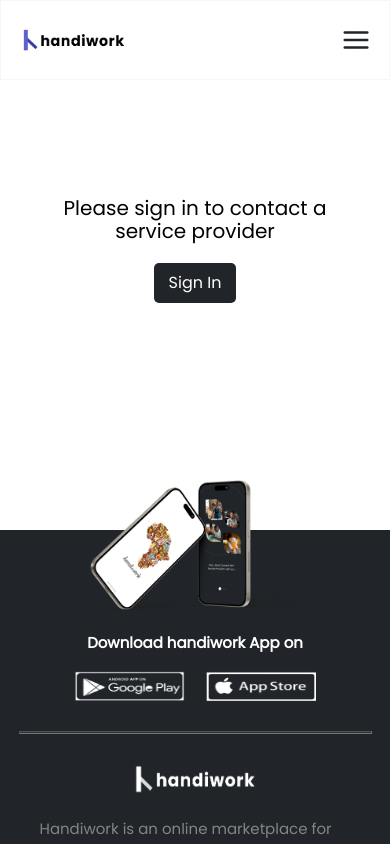
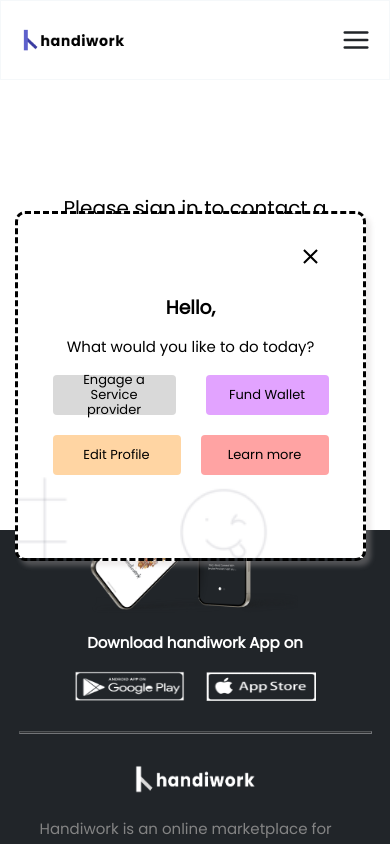
Before and after one commit to Cannyokpoto/page-handiwork, a React (Vite) app: page /authentication in a window 390 px wide. Shown: the top 844 px of the page. Built offline with nearby package versions, Linux system fonts and the light colour scheme; no server answers; a web font is replaced by a local one.

Commit message:
latest chages

```diff
--- a/src/App.jsx
+++ b/src/App.jsx
@@ -163,6 +163,7 @@
             { welcome ? <Welcome /> : "" }
 
             { customerJourney ? <CustomerJourney /> : "" }
+            <CustomerJourney />
 
             { providerWelcome ? <WelcomeBackProvider /> : "" }
 
--- a/src/Components/LoginSignup/LoginSignup.jsx
+++ b/src/Components/LoginSignup/LoginSignup.jsx
@@ -380,7 +380,7 @@
                                 <section className={ form==="service provider" ? "hide-field" : "" }>
                                     <span>
                                         <label htmlFor="password">Password</label>
-                                        <input type={eyeOpen ? "text" : 'password'} name="password" id="myEye3" placeholder='Enter password' onChange={handleCustomerChange} />
+                                        <input type={eyeOpen ? "text" : 'password'} name="password" id="myEye3" placeholder='password' onChange={handleCustomerChange} />
                                         {errors.password && <span>{errors.password}</span>}
                                         <section className="eyeCover" onClick={handleEye}>{eyeOpen ? <PiEyeClosed className="eye" /> : <RxEyeOpen className="eye" />}</section>
                                     </span>
@@ -803,7 +803,7 @@
                         <section>
                             <span>
                                 <label htmlFor="password">Password</label>
-                                <input type={eyeOpen ? "text" : 'password'} name="password" id="myEye3" placeholder='Enter password' onChange={handleCustomerChange} />
+                                <input type={eyeOpen ? "text" : 'password'} name="password" id="myEye3" placeholder='password' onChange={handleCustomerChange} />
                                 {errors.password && <span>{errors.password}</span>}
                                 <section className="eyeCover" onClick={handleEye}>{eyeOpen ? <PiEyeClosed className="eye" /> : <RxEyeOpen className="eye" />}</section>
                             </span>
--- a/src/Components/Success/Success.css
+++ b/src/Components/Success/Success.css
@@ -262,9 +262,9 @@
         background-position: center;
         border-radius: 10px;
         position: fixed;
-        width: 80vw;
-        top: 30vh;
-        left: 40px;
+        width: 90vw;
+        top: 25vh;
+        left: 15px;
         height: 350px;
         display: flex;
         flex-direction: column;
@@ -273,6 +273,7 @@
         gap: 20px;
         box-shadow: var(--boxShadow);
         z-index: 10;
+        border: dashed;
     }
 
     .customerJourney .close{
```
